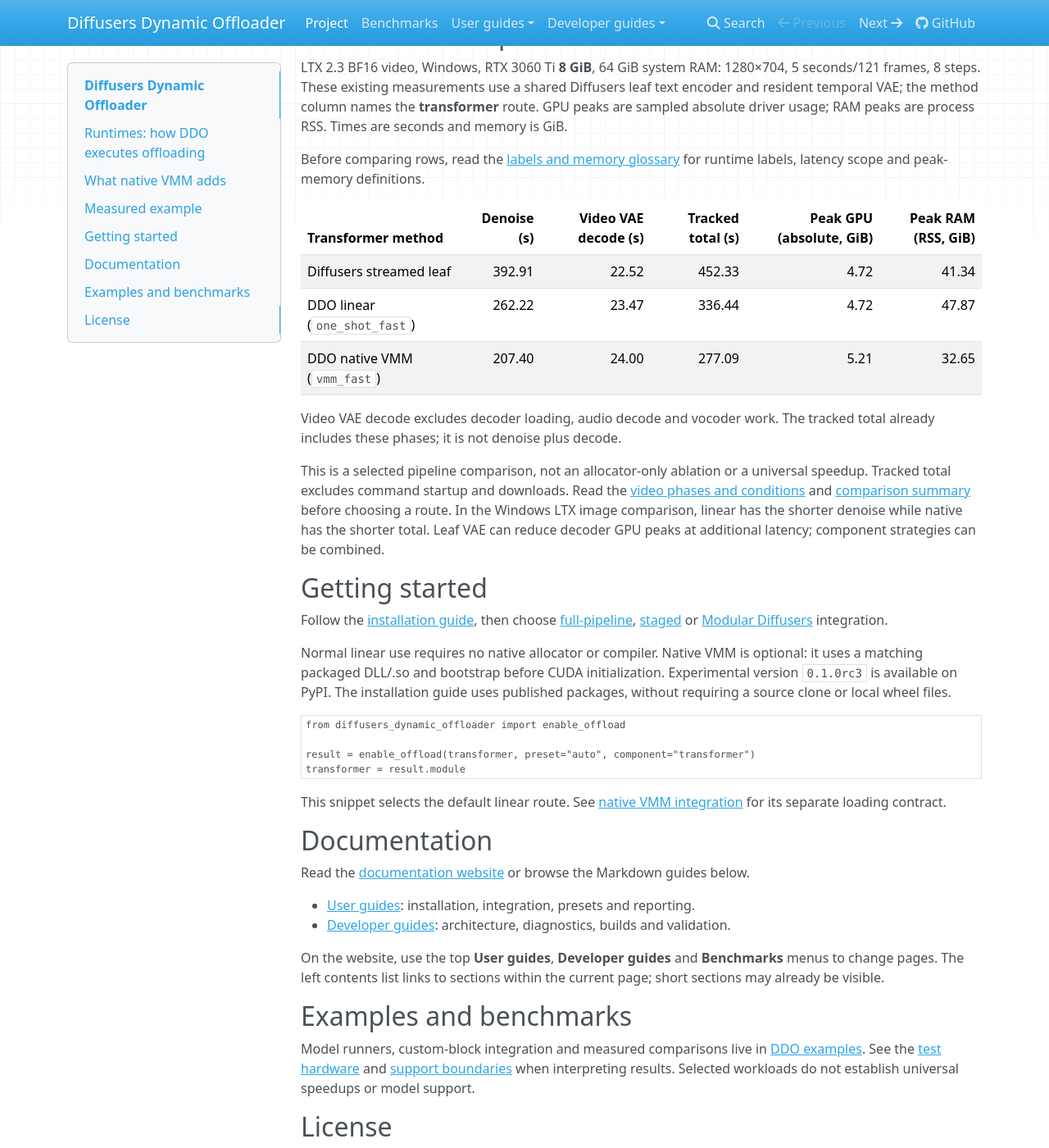
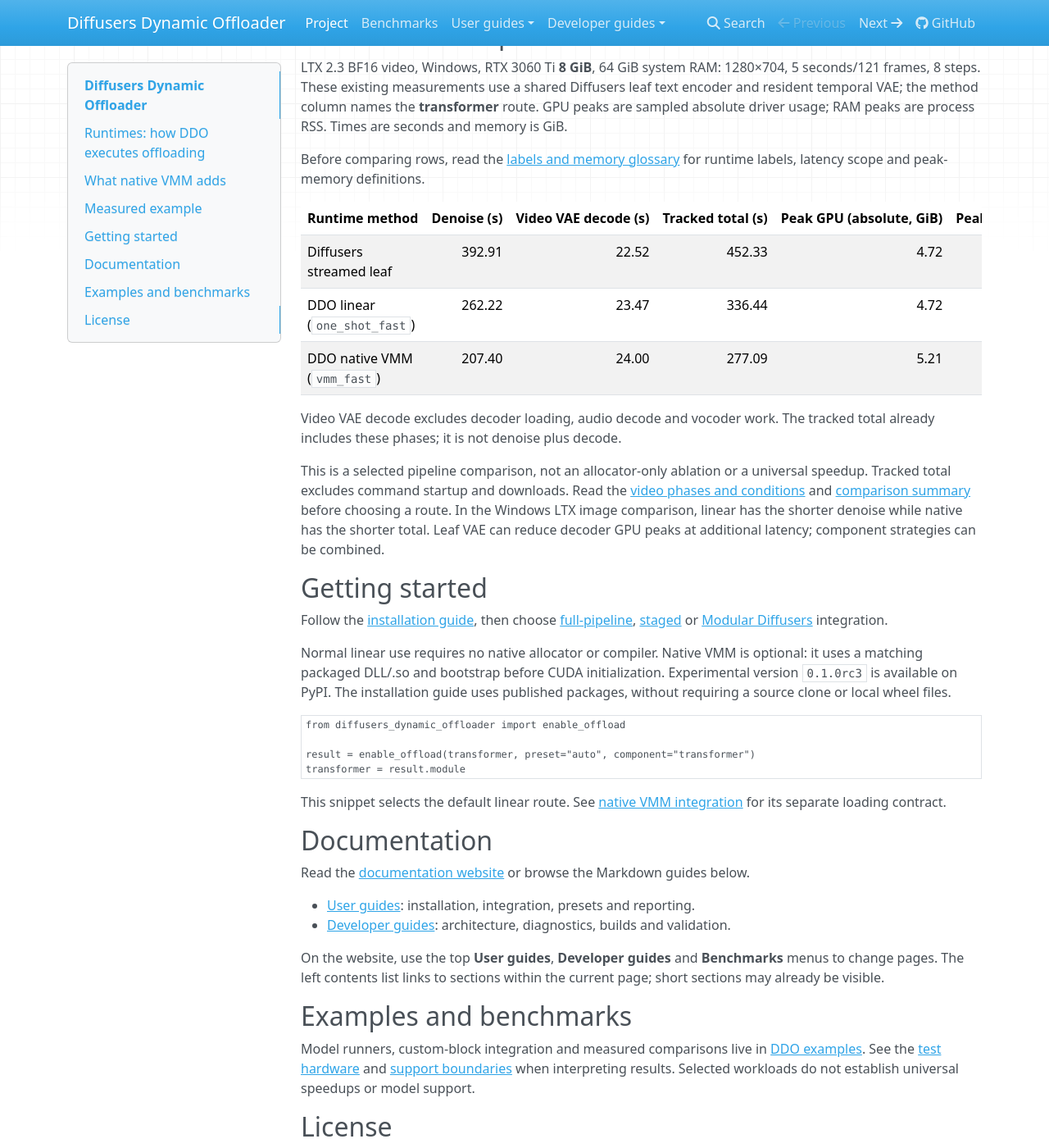
Before and after one commit to DEVAIEXP/diffusers-dynamic-offloader, an MkDocs documentation site: the page built from README.md, in a window 1280 px wide and 1400 px high, scrolled down 1370 px. Shown: the whole window at 82% size. Built offline with MkDocs 1.6.1, drawn with Linux system fonts in a browser that asks for light colours.

Commit message:
docs: clarify runtime headers and make tables horizontally scrollable

```diff
--- a/README.md
+++ b/README.md
@@ -60,7 +60,7 @@
 Before comparing rows, read the [labels and memory glossary](https://devaiexp.github.io/ddo-examples/docs/benchmarks/glossary/)
 for runtime labels, latency scope and peak-memory definitions.
 
-| Transformer method | Denoise (s) | Video VAE decode (s) | Tracked total (s) | Peak GPU (absolute, GiB) | Peak RAM (RSS, GiB) |
+| Runtime method | Denoise (s) | Video VAE decode (s) | Tracked total (s) | Peak GPU (absolute, GiB) | Peak RAM (RSS, GiB) |
 | --- | ---: | ---: | ---: | ---: | ---: |
 | Diffusers streamed leaf | 392.91 | 22.52 | 452.33 | 4.72 | 41.34 |
 | DDO linear (`one_shot_fast`) | 262.22 | 23.47 | 336.44 | 4.72 | 47.87 |
--- /dev/null
+++ b/docs/assets/tables.css
@@ -0,0 +1,18 @@
+.table-scroll {
+  max-width: 100%;
+  overflow-x: auto;
+  margin: 1rem 0;
+}
+
+.table-scroll > table {
+  margin-bottom: 0;
+}
+
+.table-scroll th {
+  white-space: nowrap;
+}
+
+.table-scroll:focus-visible {
+  outline: 2px solid currentColor;
+  outline-offset: 2px;
+}
--- a/mkdocs.yml
+++ b/mkdocs.yml
@@ -13,6 +13,8 @@
   highlightjs: false
 plugins:
   - search
+extra_css:
+  - docs/assets/tables.css
 extra_javascript:
   - docs/assets/mermaid.js
 hooks:
```
Also changed, not shown: tools/docs/preview.py (+11 -0 lines).
